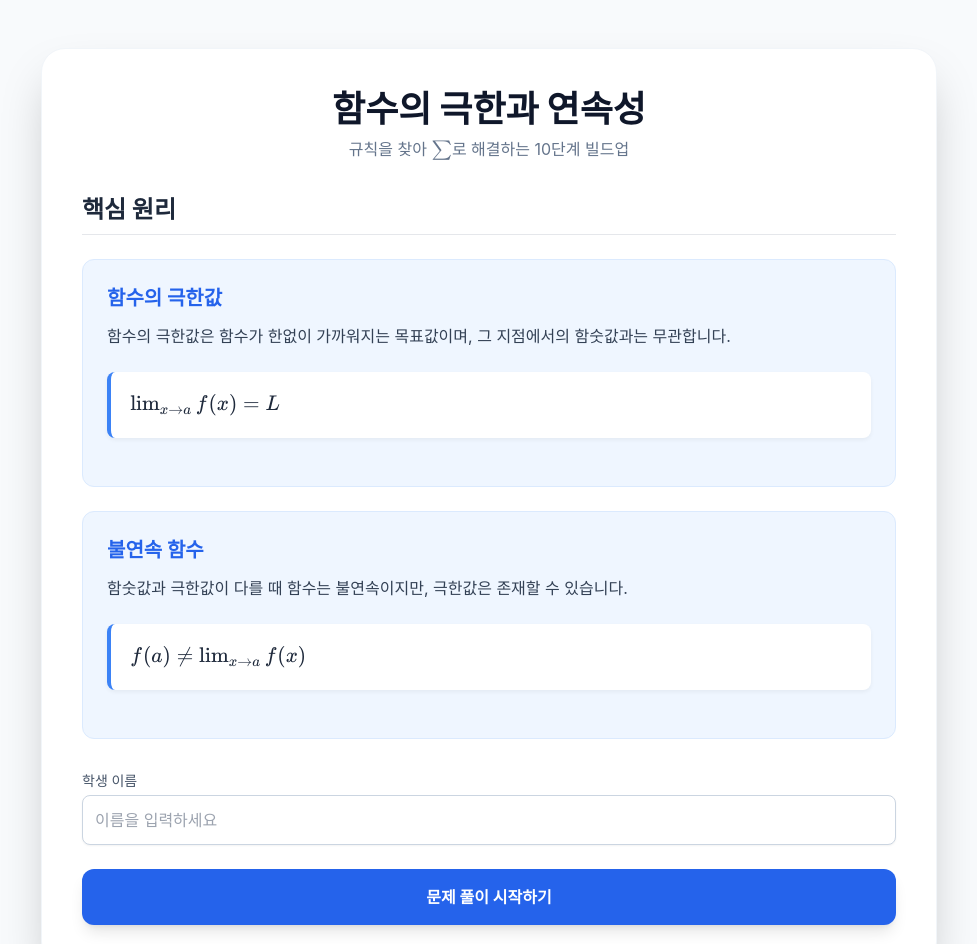
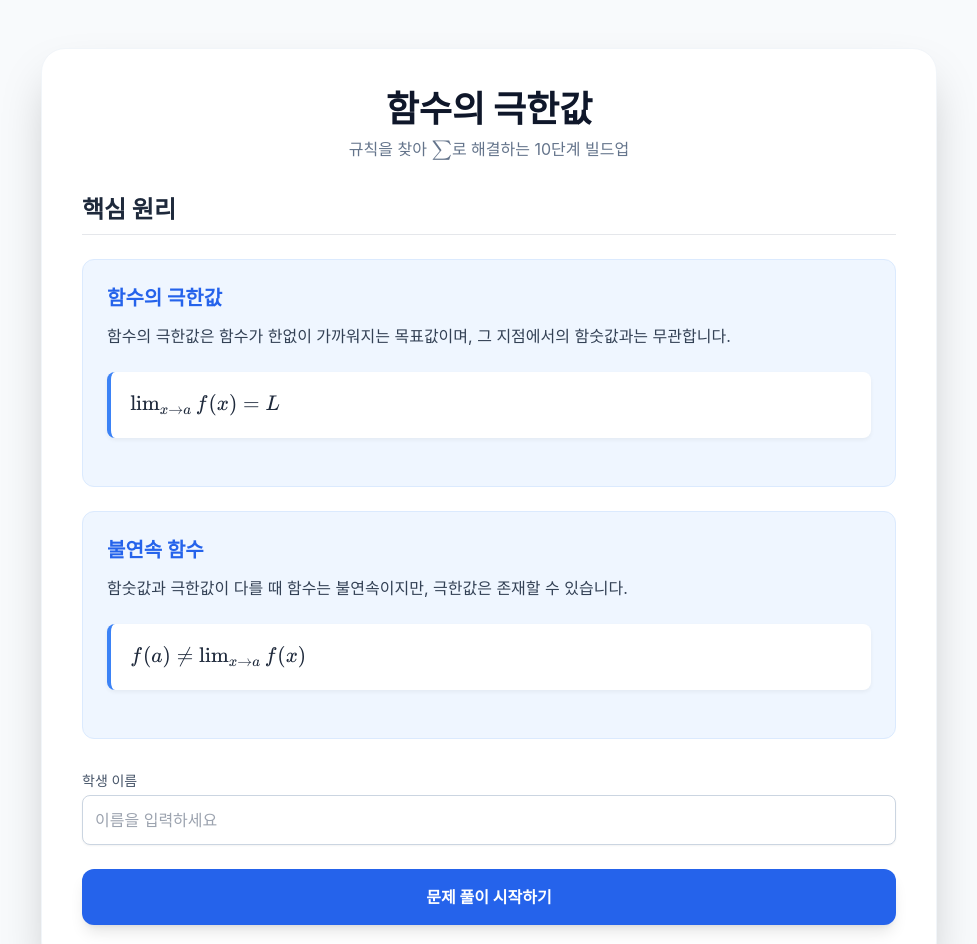
Before and after one commit to hwimath3/5601, a plain HTML site: page index.html in a window 1280 px wide. Shown: the top 944 px of the page, without its empty margins (151-1128 px from the left). Drawn offline with nearby package versions, Linux system fonts and the light colour scheme.

Commit message:
Fix: Update quiz titles to match content

```diff
--- a/index.html
+++ b/index.html
@@ -3,7 +3,7 @@
 <head>
     <meta charset="UTF-8">
     <meta name="viewport" content="width=device-width, initial-scale=1.0">
-    <title>수열과 규칙성: 격자판의 합 마스터</title>
+    <title>함수의 극한값</title>
     <script src="https://cdn.tailwindcss.com"></script>
     <!-- KaTeX CSS -->
     <link rel="stylesheet" href="https://cdn.jsdelivr.net/npm/katex@0.16.9/dist/katex.min.css">
@@ -28,7 +28,7 @@
 <body class="p-4 sm:p-8 md:p-12 text-slate-800">
 
     <div id="app" class="max-w-4xl mx-auto bg-white shadow-2xl rounded-3xl p-6 sm:p-10 border border-slate-100">
-        <h1 class="text-3xl sm:text-4xl font-extrabold text-center text-slate-900 mb-2">함수의 극한과 연속성</h1>
+        <h1 class="text-3xl sm:text-4xl font-extrabold text-center text-slate-900 mb-2">함수의 극한값</h1>
         <p class="text-center text-slate-500 mb-8">규칙을 찾아 $\sum$로 해결하는 10단계 빌드업</p>
 
         <!-- Study Page: 이름 입력 및 핵심 원리 설명 -->
```
